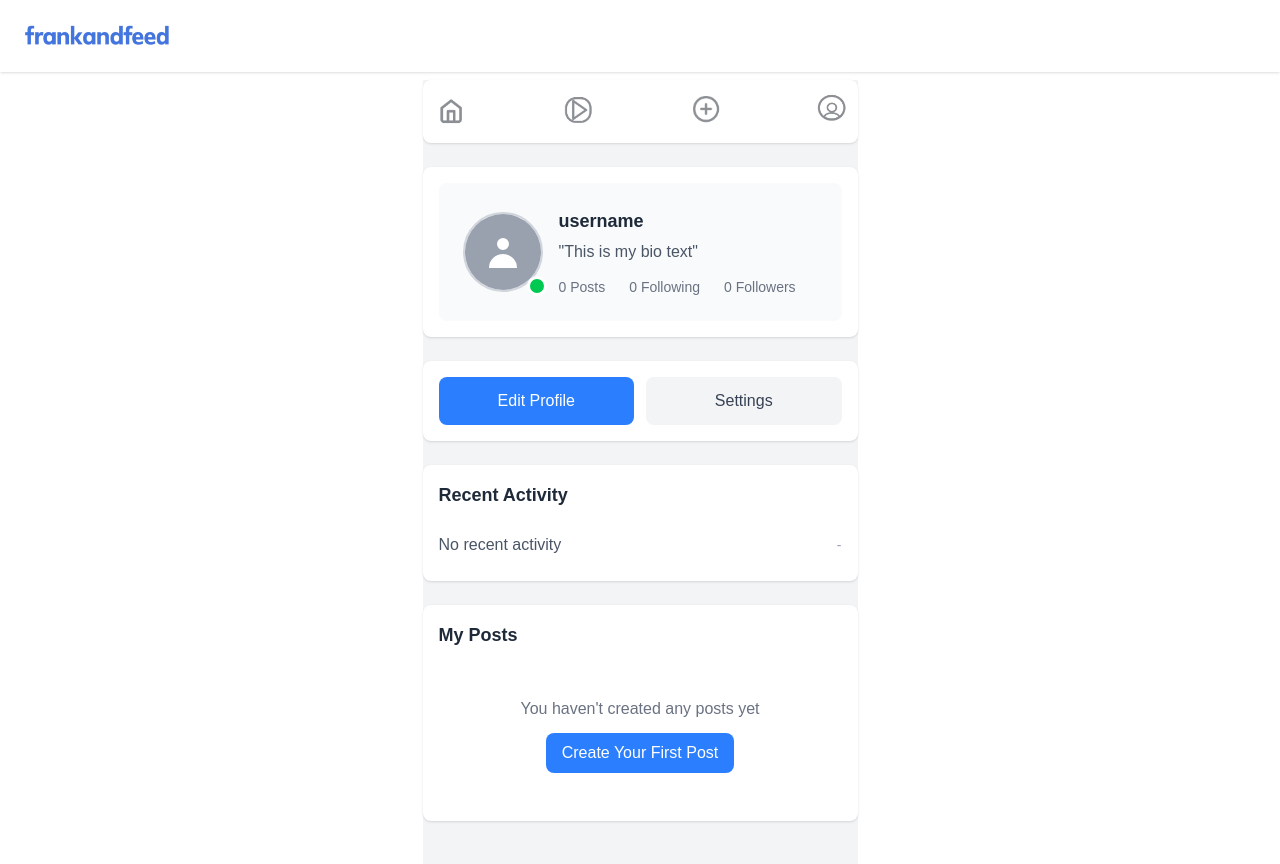
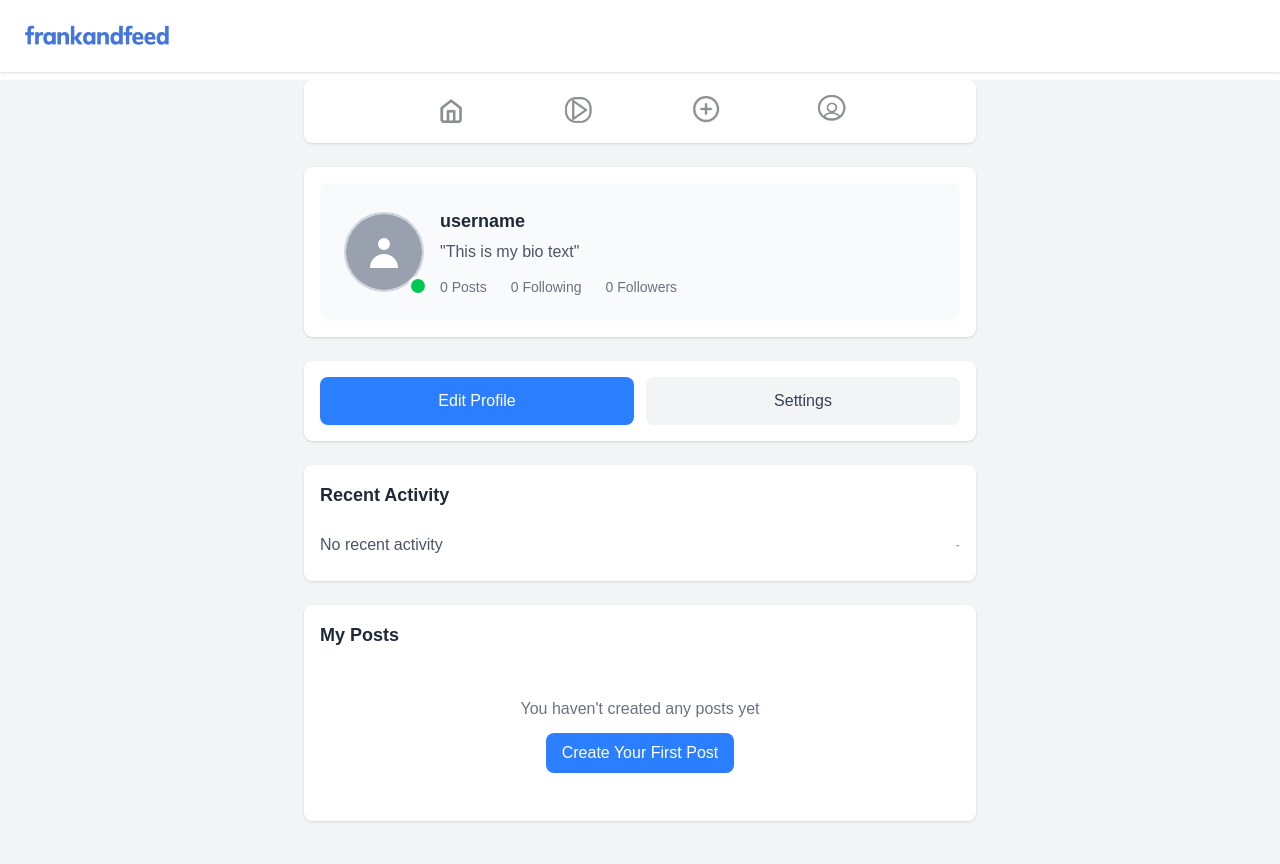
Before and after one commit to EmilHakanzon/FrankAndFeed, a Next.js app in the folder frontend/frankandfeed/: page /profile in a window 1280 px wide. Shown: the top 864 px of the page. Built offline with nearby package versions, Linux system fonts and the light colour scheme.

Commit message:
bug: fixed the bug with the stylning on profile page

```diff
--- a/frontend/frankandfeed/src/app/layout.tsx
+++ b/frontend/frankandfeed/src/app/layout.tsx
@@ -9,7 +9,7 @@ export const metadata = {
 export default function RootLayout({ children }: { children: React.ReactNode }) {
   return (
     <html lang="sv">
-      <body className="bg-gray-100 min-h-screen flex items-center justify-center">
+      <body>
         <Header />
         <main> {children}</main>
       </body>
```
